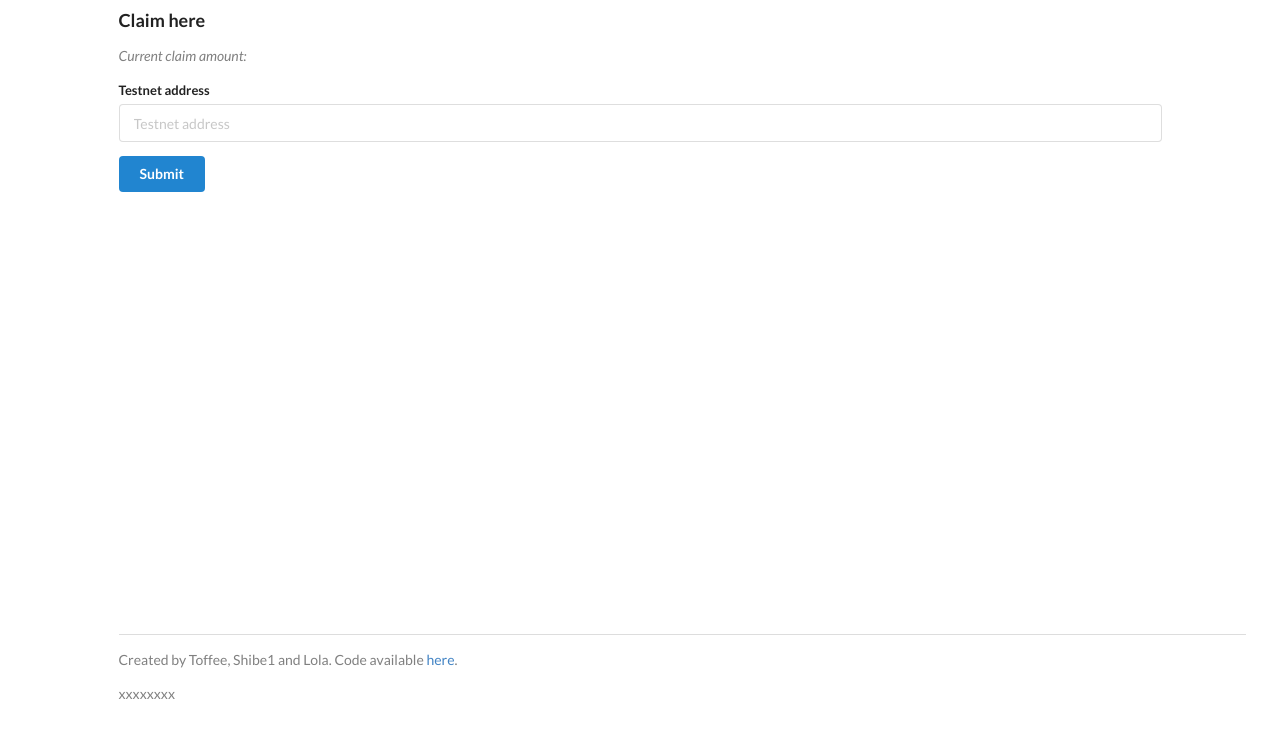
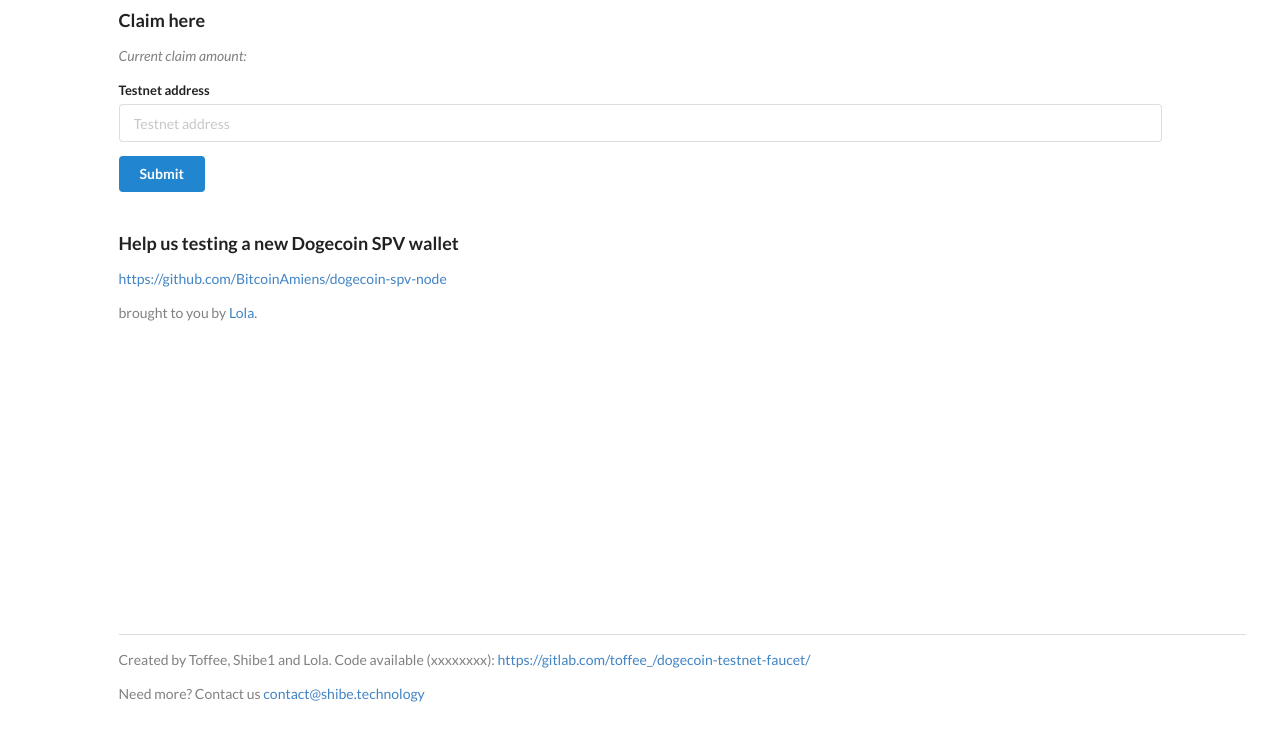
Before and after one commit to shibe2/dogecoin-testnet-faucet, a website: page frontend/src/indexVanilla.html in a window 1280 px wide. Shown: the part 71-800 px from the top of the page. Drawn offline with nearby package versions, Linux system fonts and the light colour scheme.

Commit message:
Added email and wallet link

```diff
--- a/frontend/package.json
+++ b/frontend/package.json
@@ -3,7 +3,7 @@
   "version": "0.0.1",
   "repository": "https://gitlab.com:toffee_/dogecoin-testnet-faucet",
   "scripts": {
-    "start": "http-server -c-1 ./dist",
+    "start": "http-server -c-1 ./src",
     "browserify:dist": "browserify dist/mainUnbundled.js -o dist/main.js"
   },
   "devDependencies": {
--- a/frontend/src/indexVanilla.html
+++ b/frontend/src/indexVanilla.html
@@ -43,12 +43,18 @@
         </form>
 
       </div>
+      <br/>
+      <br/>
+      <div class="ui container">
+        <h3>Help us testing a new Dogecoin SPV wallet</h3>
+        <p><a href="https://github.com/BitcoinAmiens/dogecoin-spv-node">https://github.com/BitcoinAmiens/dogecoin-spv-node</a></p>
+        <p style="color: gray;">brought to you by <a href="https://github.com/rllola">Lola</a>.</p>
+      </div>
 
       <div class="ui container" style="position: absolute; bottom: 25px;color: gray;">
         <div class="ui divider"></div>
-
-        <p>Created by Toffee, Shibe1 and Lola. Code available <a href="https://gitlab.com/toffee_/dogecoin-testnet-faucet/">here</a>.</p>
-        <p id="commitHash">xxxxxxxx</p>
+        <p>Created by Toffee, Shibe1 and Lola. Code available (<span id="commitHash">xxxxxxxx</span>): <a href="https://gitlab.com/toffee_/dogecoin-testnet-faucet/">https://gitlab.com/toffee_/dogecoin-testnet-faucet/</a></p>
+        <p>Need more? Contact us <a href="mailto:contact@shibe.technology">contact@shibe.technology</a></p>
       </div>
 
     </div>
```
